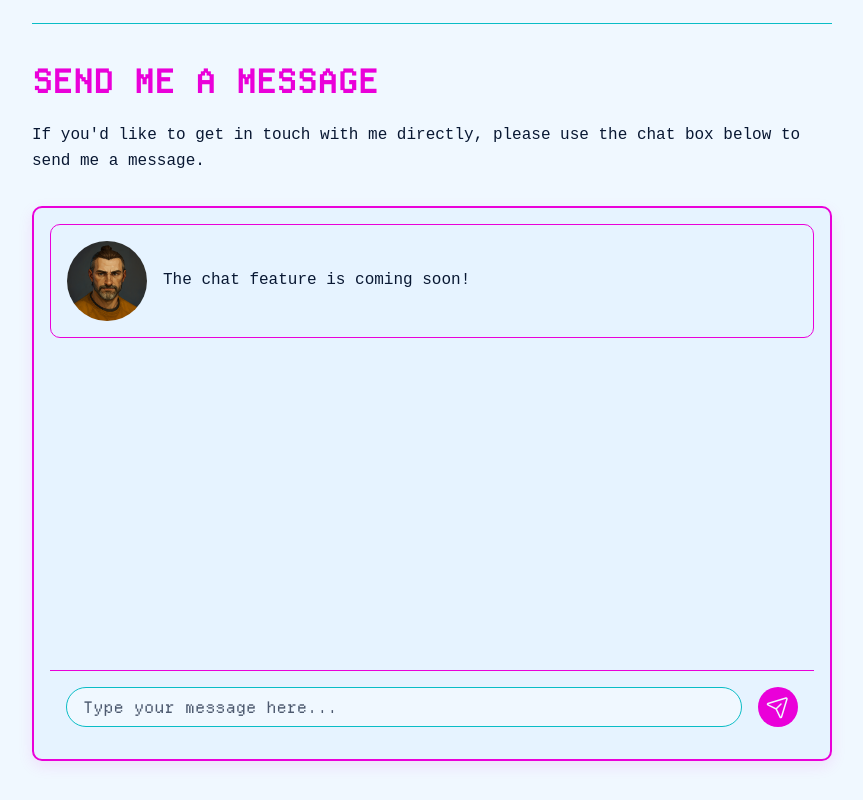
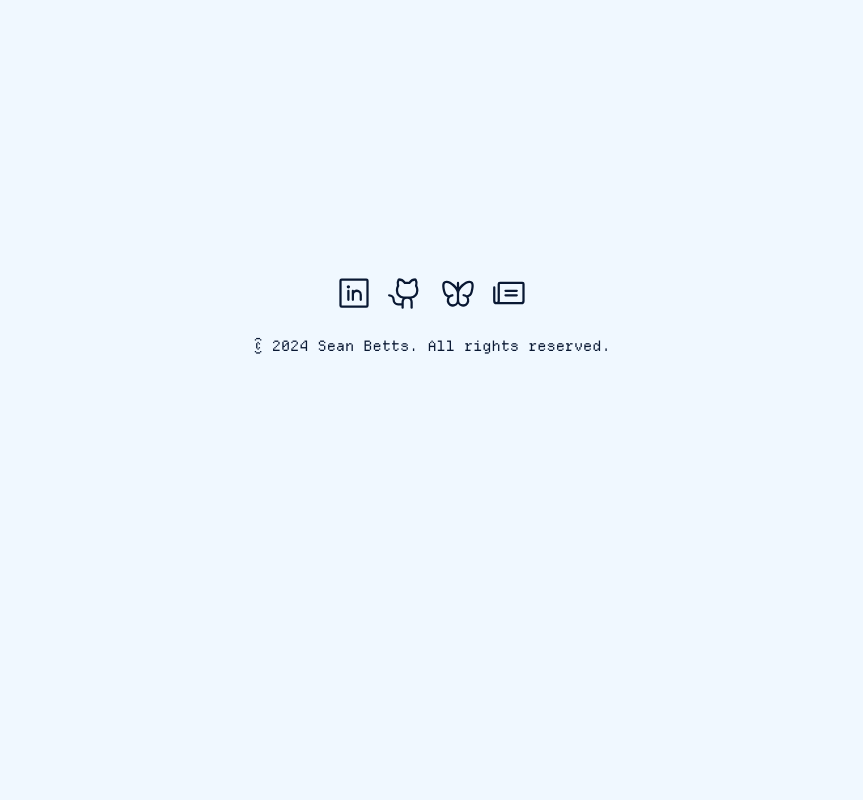
Before and after one commit to seanbetts/seanbetts, a React (Create React App) app: page /contact in a window 1280 px wide. Shown: the part 420-1220 px from the top of the page, without its empty margins (208-1071 px from the left). After the commit the page ends 816 px from the top, so only its background shows below. Built offline with nearby package versions, Linux system fonts and the light colour scheme; a web font is replaced by a local one.

Commit message:
Removed chat feature

```diff
--- a/src/pages/Contact.js
+++ b/src/pages/Contact.js
@@ -89,43 +89,6 @@ const Contact = () => {
           </a>
         </div>
       </section>
-
-      <hr className={styles.divider} />
-
-      <h2>Send me a Message</h2>
-      <p>If you'd like to get in touch with me directly, please use the chat box below to send me a message.</p>
-
-      <div className={styles.chatContainer}>
-        {/* Coming Soon message inside chat container */}
-        <div className={styles.comingSoonMessage}>
-          <img src={profileImage} alt="Sean Betts" className={styles.chatLogo} />
-          <p>The chat feature is coming soon!</p>
-        </div>
-        <div className={styles.messages}>
-          {messages.map((message, index) => (
-            <div key={index} className={`${styles.message} ${styles[message.sender]}`}>
-              {message.text}
-            </div>
-          ))}
-        </div>
-        <form onSubmit={handleSubmit} className={styles.inputForm}>
-          <input
-            type="text"
-            value={input}
-            onChange={(e) => setInput(e.target.value)}
-            placeholder="Type your message here..."
-            className={styles.input}
-            disabled={!isChatEnabled}
-          />
-          <button
-            type="submit"
-            className={styles.sendButton}
-            disabled={!isChatEnabled}
-          >
-            <PaperPlaneTilt size={24} />
-          </button>
-        </form>
-      </div>
     </div>
   );
 };
```
